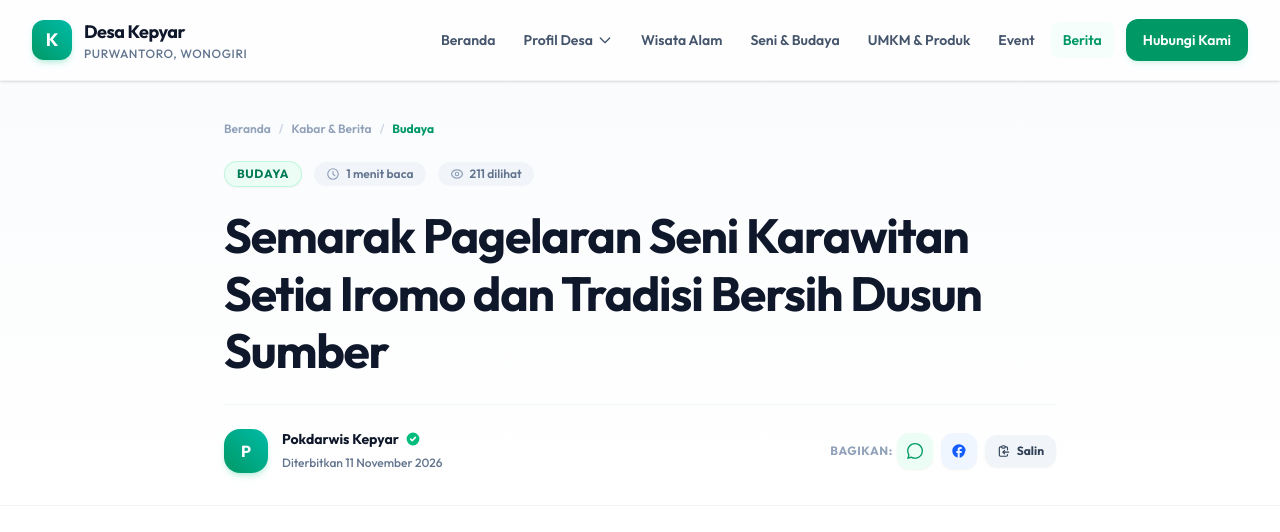
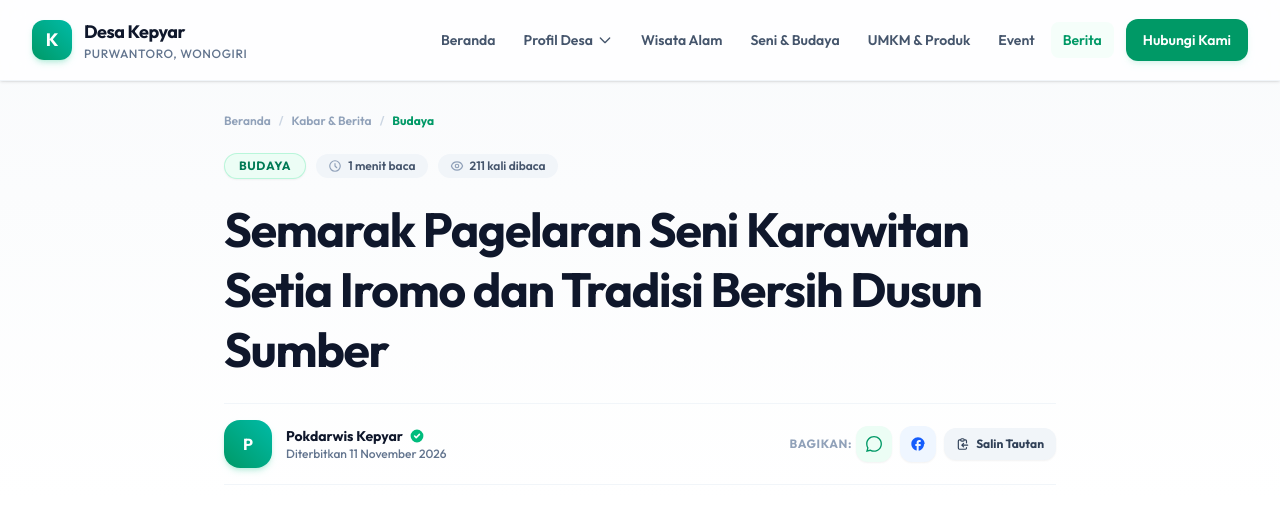
Before and after one commit to ArvianRanditya/wisata-kepyar-web, a Laravel app: a page that uses resources/views/berita-detail.blade.php in a window 1280 px wide. Shown: the top 532 px of the page. Run offline with Laravel 12, Linux system fonts and the light colour scheme; data comes from the database, SQL or seed files in the repository; style sheets or scripts are compiled from the project's sources.

Commit message:
fix: perbaiki simetri tata letak berita, perbaiki gambar rusak, tombol search dan build CSS tailwind

```diff
--- a/database/seeders/DatabaseSeeder.php
+++ b/database/seeders/DatabaseSeeder.php
@@ -454,7 +454,7 @@ class DatabaseSeeder extends Seeder
                 'category' => 'Pengumuman',
                 'excerpt' => 'Website resmi Desa Kepyar kini hadir dengan sistem informasi terpadu yang memuat profil desa, paket wisata alam, katalog UMKM, agenda event, dan berita berkala.',
                 'content' => "<p>Sebagai wujud transparansi publik dan pemanfaatan teknologi informasi di pedesaan, Pemerintah Desa Kepyar resmi meluncurkan portal website desa mandiri di domain kepyar-sumunar.com.</p>\n\n<p>Melalui portal ini, masyarakat luas baik warga setempat maupun wisatawan luar kota dapat dengan mudah mengeksplorasi destinasi unggulan seperti Bukit Cumbri dan Air Terjun Sanginan, memesan produk kerajinan khas desa, serta melihat kalender kegiatan budaya seperti karnaval dan bersih dusun.</p>\n\n<p>Admin desa juga dapat mengelola artikel informasi terkini secara mandiri lewat dashboard terintegrasi, menjadikan keterbukaan informasi publik berjalan secara berkelanjutan.</p>",
-                'image' => 'https://images.unsplash.com/photo-1472214222541-d510753a8707?auto=format&fit=crop&q=80&w=800',
+                'image' => 'https://images.unsplash.com/photo-1451187580459-43490279c0fa?auto=format&fit=crop&q=80&w=800',
                 'author' => 'Admin Desa Kepyar',
                 'views' => 320,
                 'is_published' => true,
--- a/resources/views/berita-detail.blade.php
+++ b/resources/views/berita-detail.blade.php
@@ -5,10 +5,9 @@
 @section('meta_keywords', 'Berita ' . $berita->category . ', Desa Kepyar, Wonogiri, ' . $berita->title)
 
 @section('content')
-<!-- Editorial Article Section -->
 <article class="bg-white min-h-screen">
-    <!-- Header & Meta Area -->
-    <header class="pt-10 pb-8 border-b border-slate-100 bg-gradient-to-b from-slate-50/70 to-white">
+    <!-- Header Area -->
+    <header class="pt-8 pb-4 bg-gradient-to-b from-slate-50/80 to-white">
         <div class="max-w-4xl mx-auto px-4 sm:px-6 lg:px-8">
             <!-- Breadcrumbs -->
             <nav class="flex items-center space-x-2 text-xs font-semibold text-slate-400 mb-6">
@@ -19,124 +18,123 @@
                 <span class="text-emerald-600 font-bold truncate max-w-[200px]">{{ $berita->category }}</span>
             </nav>
 
-            <!-- Meta Badges: Category, Reading Time, Views -->
-            <div class="flex flex-wrap items-center gap-2.5 sm:gap-3 mb-5">
-                <span class="inline-flex items-center px-3 py-1 rounded-full text-xs font-extrabold uppercase tracking-wider bg-emerald-50 text-emerald-700 border border-emerald-200/60 shadow-xs">
+            <!-- Meta Badges Row -->
+            <div class="flex flex-wrap items-center gap-2.5 mb-5">
+                <span class="inline-flex items-center px-3.5 py-1 rounded-full text-xs font-extrabold uppercase tracking-wider bg-emerald-50 text-emerald-700 border border-emerald-200/70 shadow-xs">
                     {{ $berita->category }}
                 </span>
-                <span class="inline-flex items-center text-xs font-semibold text-slate-500 bg-slate-100 px-3 py-1 rounded-full">
+                <span class="inline-flex items-center text-xs font-semibold text-slate-600 bg-slate-100 px-3 py-1 rounded-full">
                     <svg class="w-3.5 h-3.5 mr-1.5 text-slate-400" fill="none" stroke="currentColor" viewBox="0 0 24 24">
                         <path stroke-linecap="round" stroke-linejoin="round" stroke-width="2" d="M12 8v4l3 3m6-3a9 9 0 11-18 0 9 9 0 0118 0z" />
                     </svg>
                     {{ $berita->reading_time }} menit baca
                 </span>
-                <span class="inline-flex items-center text-xs font-semibold text-slate-500 bg-slate-100 px-3 py-1 rounded-full">
+                <span class="inline-flex items-center text-xs font-semibold text-slate-600 bg-slate-100 px-3 py-1 rounded-full">
                     <svg class="w-3.5 h-3.5 mr-1.5 text-slate-400" fill="none" stroke="currentColor" viewBox="0 0 24 24">
                         <path stroke-linecap="round" stroke-linejoin="round" stroke-width="2" d="M15 12a3 3 0 11-6 0 3 3 0 016 0z" />
                         <path stroke-linecap="round" stroke-linejoin="round" stroke-width="2" d="M2.458 12C3.732 7.943 7.523 5 12 5c4.478 0 8.268 2.943 9.542 7-1.274 4.057-5.064 7-9.542 7-4.477 0-8.268-2.943-9.542-7z" />
                     </svg>
-                    {{ number_format($berita->views) }} dilihat
+                    {{ number_format($berita->views) }} kali dibaca
                 </span>
             </div>
 
-            <!-- Main Headline -->
-            <h1 class="text-3xl sm:text-4xl lg:text-5xl font-black font-display text-slate-900 tracking-tight leading-[1.2] mb-6">
+            <!-- Headline -->
+            <h1 class="text-2xl sm:text-4xl lg:text-5xl font-black font-display text-slate-900 tracking-tight leading-[1.25] mb-6">
                 {{ $berita->title }}
             </h1>
 
-            <!-- Author & Publish Date Row with Quick Share -->
-            <div class="pt-6 border-t border-slate-100 flex flex-col sm:flex-row sm:items-center sm:justify-between gap-4" x-data="{ copied: false }">
+            <!-- Author & Share Toolbar (Symmetrical & Anti-Overlap) -->
+            <div class="py-4 border-t border-b border-slate-100 flex flex-col sm:flex-row sm:items-center sm:justify-between gap-4" x-data="{ copied: false }">
                 <!-- Author Info -->
-                <div class="flex items-center space-x-3.5">
-                    <div class="w-11 h-11 rounded-2xl bg-gradient-to-tr from-emerald-600 to-teal-500 text-white font-extrabold flex items-center justify-center text-base shadow-md shadow-emerald-500/20">
+                <div class="flex items-center space-x-3.5 min-w-0">
+                    <div class="w-12 h-12 min-w-[48px] rounded-2xl bg-gradient-to-tr from-emerald-600 to-teal-500 text-white font-extrabold flex items-center justify-center text-base shadow-md shadow-emerald-500/20 shrink-0">
                         {{ strtoupper(substr($berita->author, 0, 1)) }}
                     </div>
-                    <div>
+                    <div class="min-w-0">
                         <div class="flex items-center space-x-1.5">
-                            <span class="text-sm font-extrabold text-slate-900">{{ $berita->author }}</span>
-                            <svg class="w-4 h-4 text-emerald-500" fill="currentColor" viewBox="0 0 20 20">
+                            <span class="text-sm font-extrabold text-slate-900 truncate">{{ $berita->author }}</span>
+                            <svg class="w-4 h-4 text-emerald-500 shrink-0" fill="currentColor" viewBox="0 0 20 20">
                                 <path fill-rule="evenodd" d="M10 18a8 8 0 100-16 8 8 0 000 16zm3.707-9.293a1 1 0 00-1.414-1.414L9 10.586 7.707 9.293a1 1 0 00-1.414 1.414l2 2a1 1 0 001.414 0l4-4z" clip-rule="evenodd" />
                             </svg>
                         </div>
-                        <span class="text-xs text-slate-500 font-medium">
+                        <span class="text-xs text-slate-500 font-medium block">
                             Diterbitkan {{ $berita->published_at ? $berita->published_at->isoFormat('D MMMM Y') : $berita->created_at->isoFormat('D MMMM Y') }}
                         </span>
                     </div>
                 </div>
 
-                <!-- Quick Share Bar -->
-                <div class="flex items-center space-x-2">
+                <!-- Action Share Buttons -->
+                <div class="flex items-center space-x-2 shrink-0">
                     <span class="text-xs font-bold text-slate-400 uppercase tracking-wider mr-1">Bagikan:</span>
                     <!-- WhatsApp -->
                     <a href="https://api.whatsapp.com/send?text={{ urlencode($berita->title . ' - ' . url()->current()) }}" target="_blank"
-                       class="w-9 h-9 rounded-xl bg-emerald-50 text-emerald-600 hover:bg-emerald-600 hover:text-white flex items-center justify-center transition-all duration-200 shadow-xs" title="Bagikan ke WhatsApp">
+                       class="inline-flex items-center justify-center w-9 h-9 rounded-xl bg-emerald-50 text-emerald-600 hover:bg-emerald-600 hover:text-white transition-all shadow-xs" title="Bagikan ke WhatsApp">
                         <svg class="w-4 h-4" fill="currentColor" viewBox="0 0 24 24">
                             <path d="M.057 24l1.687-6.163c-1.041-1.804-1.588-3.849-1.587-5.946.003-6.556 5.338-11.891 11.893-11.891 3.181.001 6.167 1.24 8.413 3.488 2.245 2.248 3.481 5.236 3.48 8.414-.003 6.557-5.338 11.892-11.893 11.892-1.99-.001-3.951-.5-5.688-1.448l-6.305 1.654zm6.597-3.807c1.676.995 3.276 1.591 5.392 1.592 5.448 0 9.886-4.434 9.889-9.885.002-5.462-4.415-9.89-9.881-9.892-5.452 0-9.887 4.434-9.889 9.884-.001 2.225.651 3.891 1.746 5.634l-.999 3.648 3.742-.981z"/>
                         </svg>
                     </a>
                     <!-- Facebook -->
                     <a href="https://www.facebook.com/sharer/sharer.php?u={{ urlencode(url()->current()) }}" target="_blank"
-                       class="w-9 h-9 rounded-xl bg-blue-50 text-blue-600 hover:bg-blue-600 hover:text-white flex items-center justify-center transition-all duration-200 shadow-xs" title="Bagikan ke Facebook">
+                       class="inline-flex items-center justify-center w-9 h-9 rounded-xl bg-blue-50 text-blue-600 hover:bg-blue-600 hover:text-white transition-all shadow-xs" title="Bagikan ke Facebook">
                         <svg class="w-4 h-4" fill="currentColor" viewBox="0 0 24 24">
                             <path d="M22 12c0-5.52-4.48-10-10-10S2 6.48 2 12c0 4.84 3.44 8.87 8 9.8V15H8v-3h2V9.5C10 7.57 11.57 6 13.5 6H16v3h-2c-.55 0-1 .45-1 1v2h3v3h-3v6.95c4.56-.93 8-4.96 8-9.75z"/>
                         </svg>
                     </a>
                     <!-- Copy Link -->
                     <button @click="navigator.clipboard.writeText('{{ url()->current() }}'); copied = true; setTimeout(() => copied = false, 2000)"
-                            class="px-3 py-2 rounded-xl bg-slate-100 hover:bg-slate-200 text-slate-700 text-xs font-bold flex items-center space-x-1.5 transition-all duration-200 shadow-xs">
+                            class="inline-flex items-center space-x-1.5 px-3 py-2 rounded-xl bg-slate-100 hover:bg-slate-200 text-slate-700 text-xs font-bold transition-all shadow-xs">
                         <svg class="w-3.5 h-3.5" fill="none" stroke="currentColor" viewBox="0 0 24 24">
                             <path stroke-linecap="round" stroke-linejoin="round" stroke-width="2" d="M8 5H6a2 2 0 00-2 2v12a2 2 0 002 2h10a2 2 0 002-2v-1M8 5a2 2 0 002 2h2a2 2 0 002-2M8 5a2 2 0 012-2h2a2 2 0 012 2m0 0h2a2 2 0 012 2v3m2 4H10m0 0l3-3m-3 3l3 3" />
                         </svg>
-                        <span x-text="copied ? 'Tersalin!' : 'Salin'"></span>
+                        <span x-text="copied ? 'Tersalin!' : 'Salin Tautan'"></span>
                     </button>
                 </div>
             </div>
         </div>
     </header>
 
-    <!-- Main Article Body -->
-    <div class="max-w-4xl mx-auto px-4 sm:px-6 lg:px-8 py-10">
+    <!-- Main Content Container -->
+    <div class="max-w-4xl mx-auto px-4 sm:px-6 lg:px-8 py-8">
 
         <!-- Featured Image Card -->
         @if($berita->image)
-            <div class="mb-10 rounded-3xl overflow-hidden shadow-lg border border-slate-100 aspect-video bg-slate-100 relative group">
-                <img src="{{ $berita->image }}" alt="{{ $berita->title }}" class="w-full h-full object-cover">
-                <div class="absolute bottom-0 inset-x-0 bg-gradient-to-t from-black/60 to-transparent p-4 sm:p-6 text-white text-xs font-medium opacity-90">
-                    <span class="block">Dokumentasi Liputan &bull; Desa Kepyar, Kec. Purwantoro</span>
-                </div>
+            <div class="mb-10 rounded-2xl sm:rounded-3xl overflow-hidden shadow-lg border border-slate-100 bg-slate-100 max-h-[500px]">
+                <img src="{{ $berita->image }}" alt="{{ $berita->title }}"
+                     onerror="this.onerror=null; this.src='https://images.unsplash.com/photo-1501555088652-021faa106b9b?auto=format&fit=crop&q=80&w=800';"
+                     class="w-full h-full max-h-[500px] object-cover">
             </div>
         @endif
 
-        <!-- Content Container -->
+        <!-- Reading Text Column -->
         <div class="max-w-3xl mx-auto">
-            <!-- Excerpt Lead Box -->
-            <div class="p-6 sm:p-7 rounded-2xl bg-emerald-50/70 border-l-4 border-emerald-500 text-emerald-950 font-medium text-base sm:text-lg leading-relaxed mb-8 shadow-xs">
+            <!-- Excerpt Callout -->
+            <div class="p-6 rounded-2xl bg-emerald-50/70 border-l-4 border-emerald-500 text-emerald-950 font-medium text-base sm:text-lg leading-relaxed mb-8 shadow-xs">
                 {{ $berita->excerpt }}
             </div>
 
             <!-- Full Body Text -->
-            <div class="prose prose-slate lg:prose-lg max-w-none text-slate-800 leading-relaxed text-base sm:text-lg font-normal space-y-6">
+            <div class="prose prose-slate lg:prose-lg max-w-none text-slate-800 leading-relaxed text-base sm:text-lg space-y-6">
                 {!! nl2br($berita->content) !!}
             </div>
 
-            <!-- Author Box Card -->
-            <div class="mt-14 p-6 sm:p-8 rounded-3xl bg-slate-50 border border-slate-100 flex flex-col sm:flex-row items-center sm:items-start gap-5">
-                <div class="w-16 h-16 rounded-2xl bg-gradient-to-tr from-emerald-600 to-teal-500 text-white font-black text-2xl flex items-center justify-center shadow-md shrink-0">
+            <!-- Author Card -->
+            <div class="mt-14 p-6 sm:p-7 rounded-3xl bg-slate-50 border border-slate-200/70 flex items-start space-x-5 shadow-xs">
+                <div class="w-14 h-14 min-w-[56px] rounded-2xl bg-emerald-600 text-white font-black text-xl flex items-center justify-center shadow-md shrink-0">
                     {{ strtoupper(substr($berita->author, 0, 1)) }}
                 </div>
-                <div class="text-center sm:text-left space-y-1">
-                    <div class="flex items-center justify-center sm:justify-start space-x-2">
+                <div class="space-y-1 min-w-0">
+                    <div class="flex items-center space-x-2">
                         <h4 class="font-bold text-slate-900 text-base">{{ $berita->author }}</h4>
                         <span class="px-2 py-0.5 rounded-full text-xxs font-extrabold uppercase bg-emerald-100 text-emerald-800">Resmi</span>
                     </div>
                     <p class="text-xs text-slate-500 leading-relaxed">
-                        Artikel ini diterbitkan secara resmi melalui Sistem Informasi Desa (SID) Kepyar untuk mendukung transparansi publik dan penyebarluasan potensi desa.
+                        Artikel ini diterbitkan secara resmi melalui Sistem Informasi Desa (SID) Kepyar untuk mendukung keterbukaan informasi dan publikasi potensi desa.
                     </p>
                 </div>
             </div>
 
-            <!-- Bottom Navigation Bar -->
-            <div class="mt-10 pt-8 border-t border-slate-100 flex items-center justify-between">
+            <!-- Bottom Action Toolbar -->
+            <div class="mt-10 py-6 border-t border-slate-200 flex items-center justify-between">
                 <a href="{{ route('berita') }}" class="inline-flex items-center text-sm font-bold text-slate-600 hover:text-emerald-600 transition-colors group">
                     <svg class="w-4 h-4 mr-2 group-hover:-translate-x-1 transition-transform" fill="none" stroke="currentColor" viewBox="0 0 24 24">
                         <path stroke-linecap="round" stroke-linejoin="round" stroke-width="2" d="M10 19l-7-7m0 0l7-7m-7 7h18" />
@@ -144,15 +142,15 @@
                     <span>Kembali ke Semua Berita</span>
                 </a>
 
-                <a href="{{ route('home') }}" class="text-xs font-bold text-slate-400 hover:text-slate-600 transition-colors">
+                <a href="{{ route('home') }}" class="text-xs font-bold text-slate-500 hover:text-emerald-600 transition-colors">
                     Halaman Beranda &rarr;
                 </a>
             </div>
         </div>
 
-        <!-- Related News Section -->
+        <!-- Related News Section (Clearly Spaced) -->
         @if($relatedBeritas->count() > 0)
-            <div class="mt-20 pt-12 border-t border-slate-200">
+            <div class="mt-16 pt-12 border-t-2 border-slate-100">
                 <div class="flex items-end justify-between mb-8">
                     <div>
                         <span class="text-xxs font-extrabold uppercase tracking-widest text-emerald-600 block mb-1">Rekomendasi Terkait</span>
@@ -165,10 +163,12 @@
 
                 <div class="grid grid-cols-1 md:grid-cols-3 gap-6">
                     @foreach($relatedBeritas as $rel)
-                        <a href="{{ route('berita.detail', $rel->slug) }}" class="bg-white rounded-3xl overflow-hidden border border-slate-100 shadow-sm hover:shadow-xl hover:border-emerald-500/20 transition-all duration-300 group flex flex-col">
-                            <div class="h-44 bg-slate-100 overflow-hidden relative">
+                        <a href="{{ route('berita.detail', $rel->slug) }}" class="bg-white rounded-3xl overflow-hidden border border-slate-100 shadow-sm hover:shadow-xl hover:border-emerald-500/20 transition-all duration-300 group flex flex-col h-full">
+                            <div class="h-44 bg-slate-100 overflow-hidden relative shrink-0">
                                 @if($rel->image)
-                                    <img src="{{ $rel->image }}" alt="{{ $rel->title }}" class="w-full h-full object-cover group-hover:scale-105 transition-transform duration-500">
+                                    <img src="{{ $rel->image }}" alt="{{ $rel->title }}"
+                                         onerror="this.onerror=null; this.src='https://images.unsplash.com/photo-1501555088652-021faa106b9b?auto=format&fit=crop&q=80&w=800';"
+                                         class="w-full h-full object-cover group-hover:scale-105 transition-transform duration-500">
                                 @else
                                     <div class="w-full h-full bg-gradient-to-tr from-emerald-800 to-teal-700 flex items-center justify-center text-white/40">
                                         <svg class="w-10 h-10" fill="currentColor" viewBox="0 0 24 24">
@@ -176,9 +176,11 @@
                                         </svg>
                                     </div>
                                 @endif
-                                <span class="absolute top-3 left-3 px-2.5 py-1 bg-white/95 backdrop-blur-sm text-emerald-800 text-xxs font-extrabold uppercase tracking-wider rounded-lg shadow-xs">
-                                    {{ $rel->category }}
-                                </span>
+                                <div class="absolute top-3 left-3 z-10">
+                                    <span class="px-2.5 py-1 bg-white/95 backdrop-blur-sm text-emerald-800 text-xxs font-extrabold uppercase tracking-wider rounded-lg shadow-xs">
+                                        {{ $rel->category }}
+                                    </span>
+                                </div>
                             </div>
                             <div class="p-5 flex-1 flex flex-col justify-between">
                                 <div>
```
Also changed, not shown: resources/views/berita.blade.php (+34 -28 lines), 12 other files.
